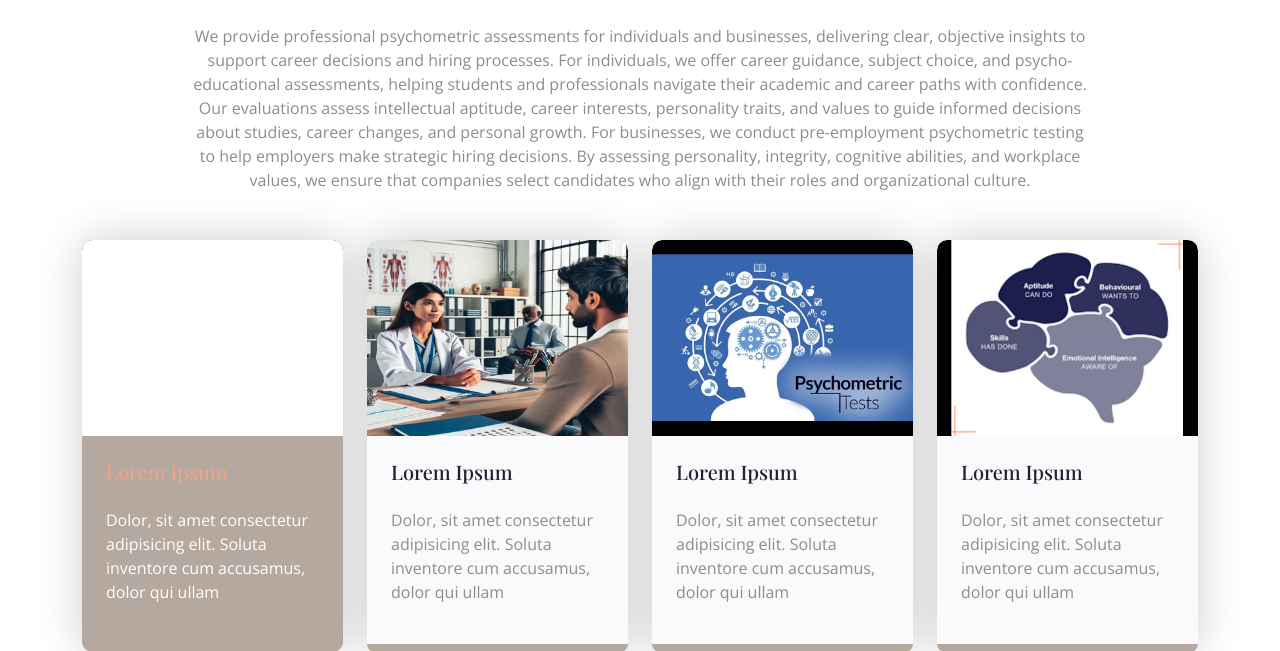
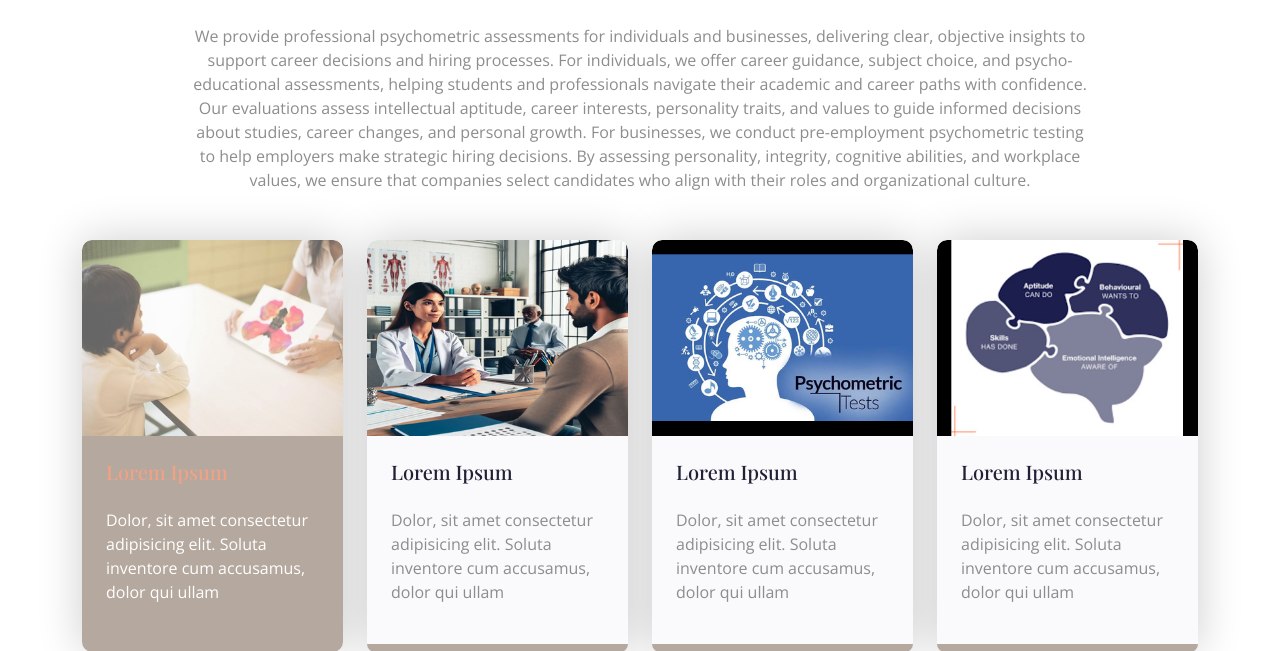
Before and after one commit to Pediah/gmgamoo, a PHP site: page / in a window 1280 px wide, with the pointer over the restyled element. Shown: the part 1091-1742 px from the top of the page. Run offline with PHP 8.4, Linux system fonts and the light colour scheme; some libraries are stand-ins or nearby versions.

Commit message:
color update

```diff
--- a/css/style.css
+++ b/css/style.css
@@ -483,6 +483,7 @@
 .service .service-item:hover .service-img::before {
     height: 100%;
     background:white;
+    opacity: 0.4;
 }
 
 .service .service-item .service-img:hover img {
```
